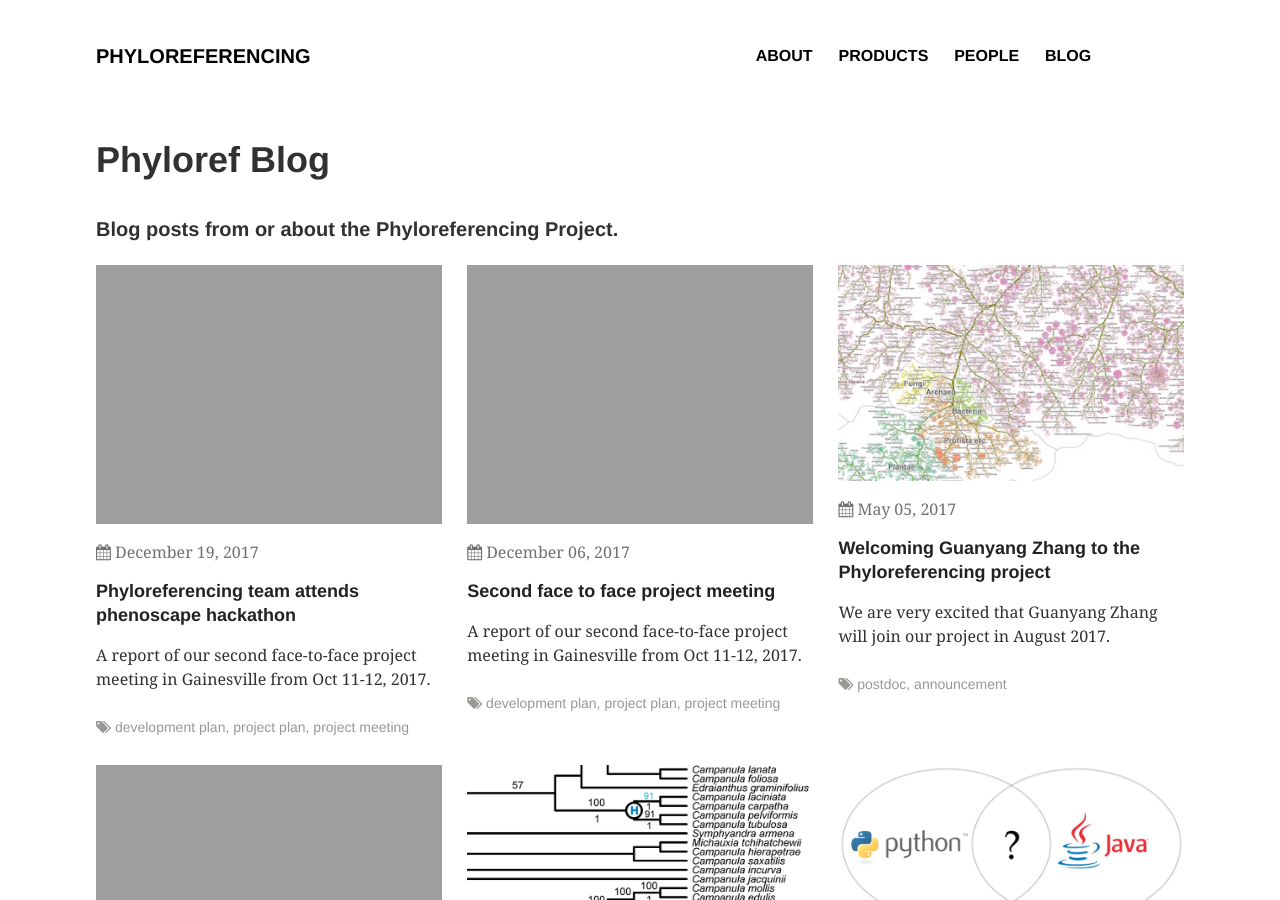
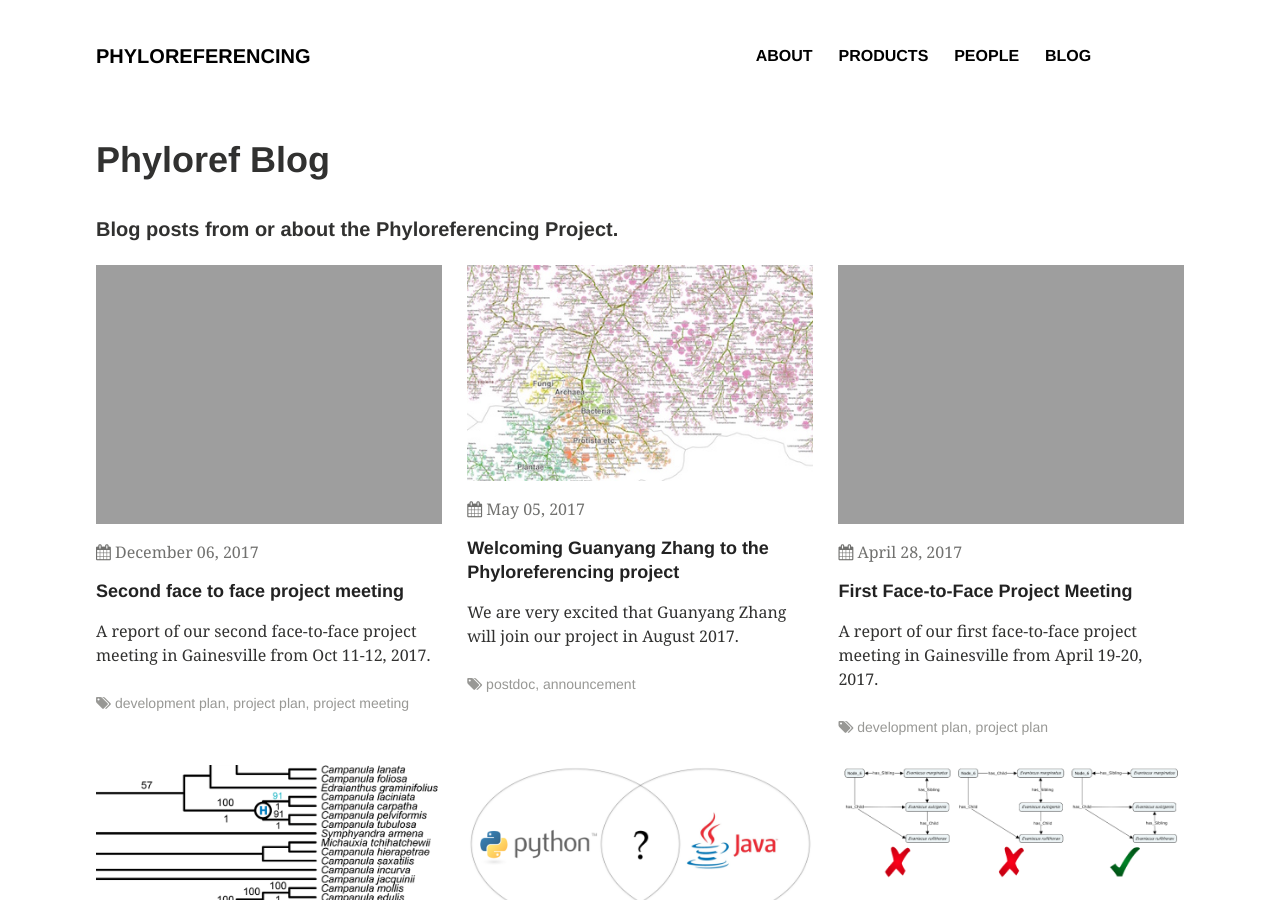
Before and after one commit to phyloref/phyloref.github.io, a Jekyll site: the page built from blog/index.md, in a window 1280 px wide and 900 px high. Built offline with Jekyll 4.4.1, drawn with Linux system fonts in a browser that asks for light colours; comment, search, counter and statistics services are not loaded.

Commit message:
Update 2017-12-19-Phenoscape-hackathon.md

```diff
--- a/_posts/blog/2017-12-19-Phenoscape-hackathon.md
+++ b/_posts/blog/2017-12-19-Phenoscape-hackathon.md
@@ -1,11 +1,11 @@
 ---
 layout: post
-title: Phyloreferencing team attends phenoscape hackathon
+title: Phyloreferencing team attends Phenoscape hackathon
 author: gyzhang
 modified:
-excerpt: A report of our second face-to-face project meeting in Gainesville from Oct 11-12, 2017.
-tags: ["development plan", "project plan", "project meeting"]
-published: true
+excerpt: Gaurav and Guanyang attended a four-day hackathon at Duke University.
+tags: ["meeting"]
+published: false
 comments: true
 image:
   feature: 2017-10-project-meeting/2ndmeeting.whiteboard3.JPG
@@ -13,4 +13,4 @@
   thumb: 2017-10-project-meeting/2ndmeeting.whiteboard3.JPG
 ---
 
-Gaurav and Guanyang attended a phenotype ontology hackathon hosted by Duke University. The hackathon was named ["Promoting Phenoscape KB Data Access and Interoperability Codefest, 2017"](https://github.com/phenoscape/KB-DataFest-2017). It was sponsored by [Phenoscape] (http://phenoscape.org/). This is an informatics project that aims to  "create a scalable infrastructure that enables linking phenotypes across different fields of biology by the semantic similarity of their descriptions". The [goal](https://hackmd.io/s/Sk6Xa7Eq-#) of this hackathon was to "bring together a diverse group of people to collaboratively design and work hands-on on targets of their interest that take advantage and promote reuse of Phenoscape’s online evolutionary data resources and services".
+Gaurav and Guanyang attended a phenotype ontology hackathon hosted by Duke University. The hackathon was named ["Promoting Phenoscape KB Data Access and Interoperability Codefest, 2017"](https://github.com/phenoscape/KB-DataFest-2017). It was sponsored by [Phenoscape](http://phenoscape.org/). This is an informatics project that aims to  "create a scalable infrastructure that enables linking phenotypes across different fields of biology by the semantic similarity of their descriptions". The [goal](https://hackmd.io/s/Sk6Xa7Eq-#) of this hackathon was to "bring together a diverse group of people to collaboratively design and work hands-on on targets of their interest that take advantage and promote reuse of Phenoscape’s online evolutionary data resources and services".
```
